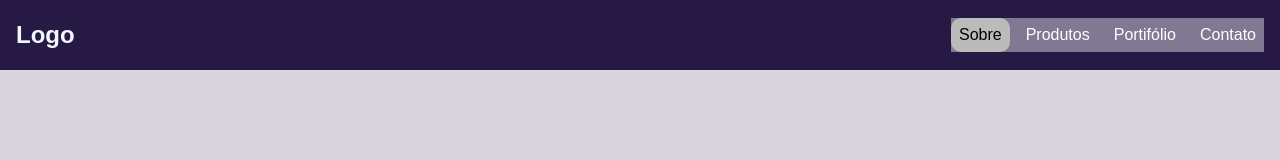
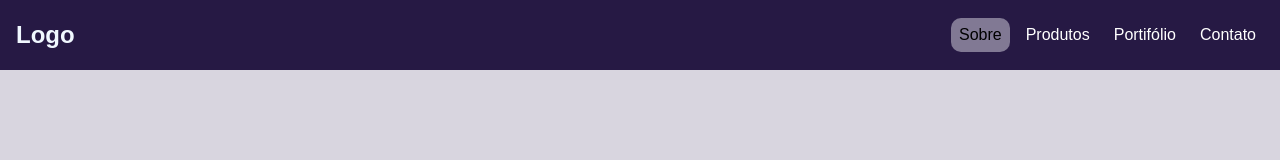
Before and after one commit to TiagoSouzRodrigues/responsive-mobile, a plain HTML site: page index.html in a window 1280 px wide. In both pictures the pointer is over the link "Sobre". Drawn offline with Linux system fonts and the light colour scheme.

Commit message:
Update style.css

```diff
--- a/style.css
+++ b/style.css
@@ -16,7 +16,7 @@ a {
 }
 
 a:hover {
-    background:#bbbbbc;;
+    background-color: #bfbaca99;
     border-radius: 10px;
     color: black;
 }
@@ -41,6 +41,7 @@ a:hover {
     display: flex;
     list-style: none;
     gap: .5rem;
+    background-color: #261944;
 }
 
 #menu a {
```
